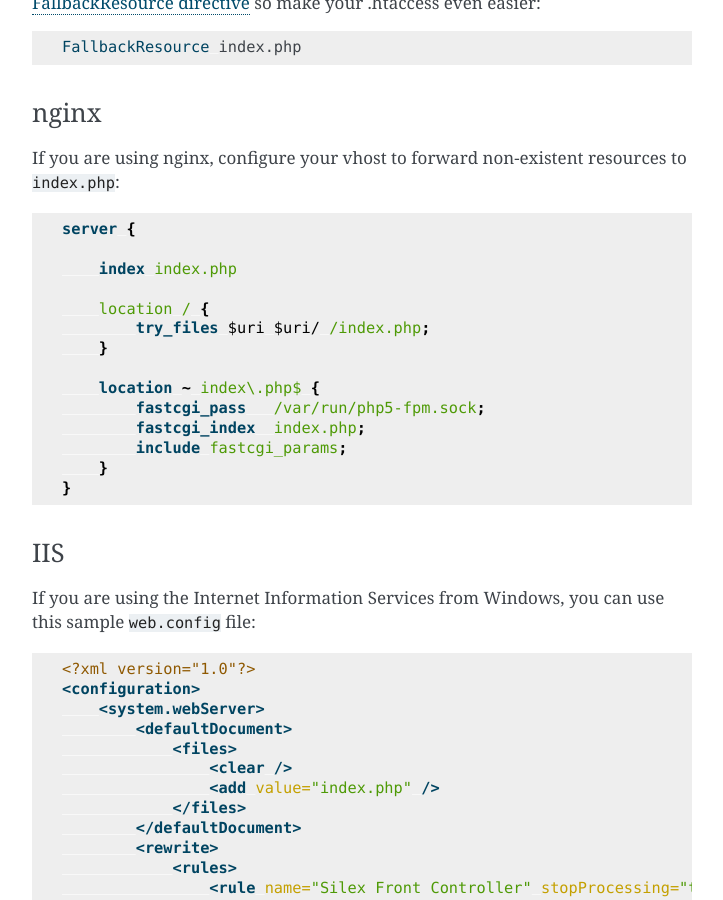
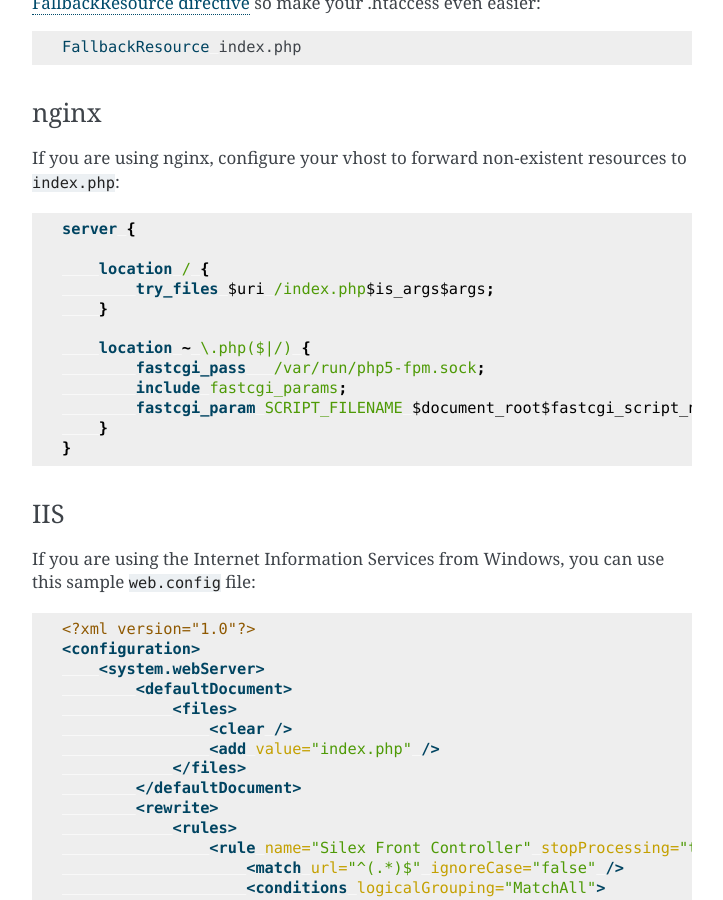
Before and after one commit to silexphp/Silex, a Sphinx documentation site: the page built from doc/usage.rst, in a window 1280 px wide and 900 px high, scrolled down 17015 px. Shown: the whole window, without its empty margins (388-1111 px from the left). Built offline with Sphinx 7.4.7, drawn with Linux system fonts in a browser that asks for light colours.

Commit message:
Improved example nginx configuration
GET-parameters work again (due to try_files addition)
Allow other scripts in your document root to run.
Remove unnecessary "index" and "fastcgi_index" commands.

```diff
--- a/doc/usage.rst
+++ b/doc/usage.rst
@@ -801,16 +801,14 @@
 .. code-block:: nginx
 
     server {
-        index index.php
-
         location / {
-            try_files $uri $uri/ /index.php;
+            try_files $uri /index.php$is_args$args;
         }
 
-        location ~ index\.php$ {
+        location ~ \.php($|/) {
             fastcgi_pass   /var/run/php5-fpm.sock;
-            fastcgi_index  index.php;
             include fastcgi_params;
+            fastcgi_param SCRIPT_FILENAME $document_root$fastcgi_script_name;
         }
     }
 
```
